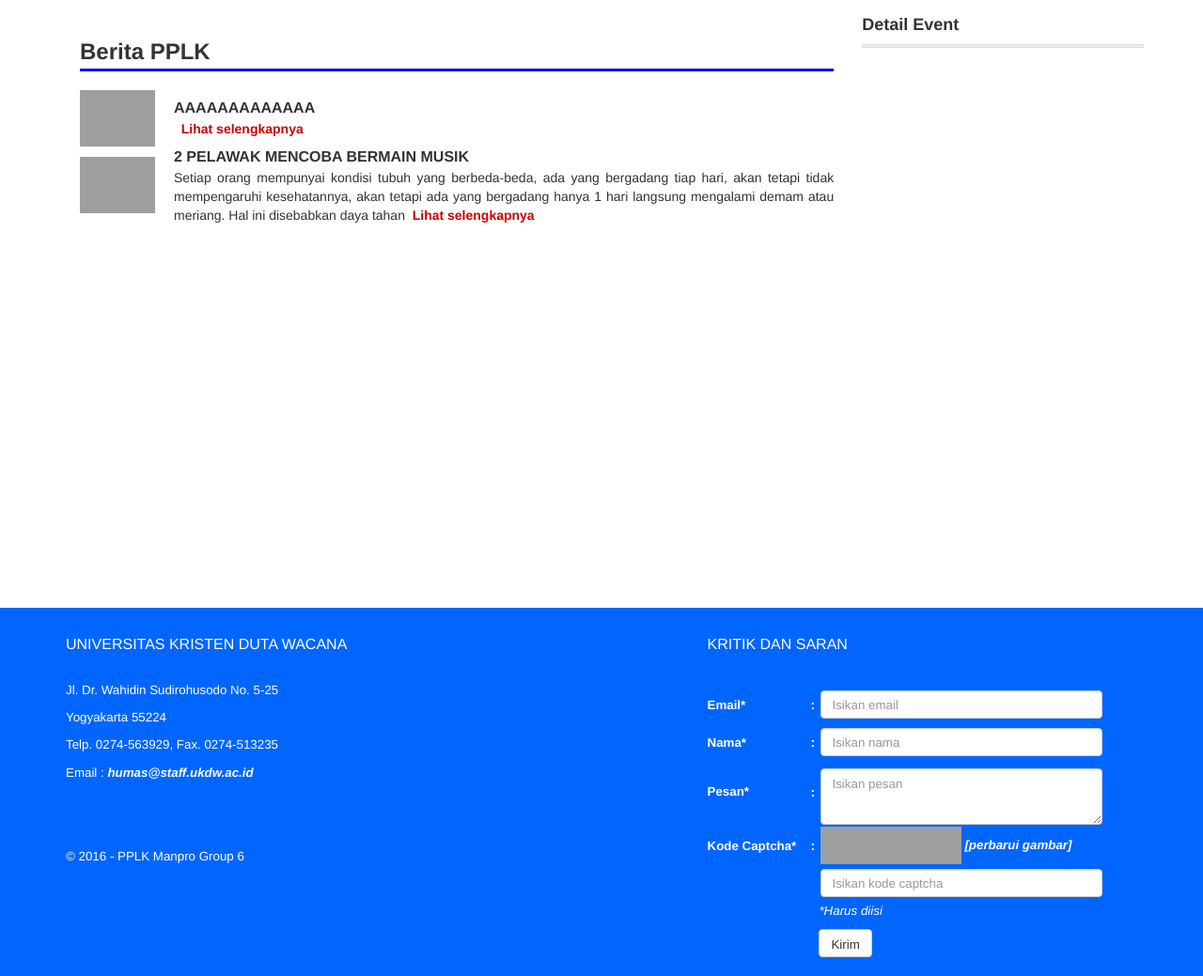
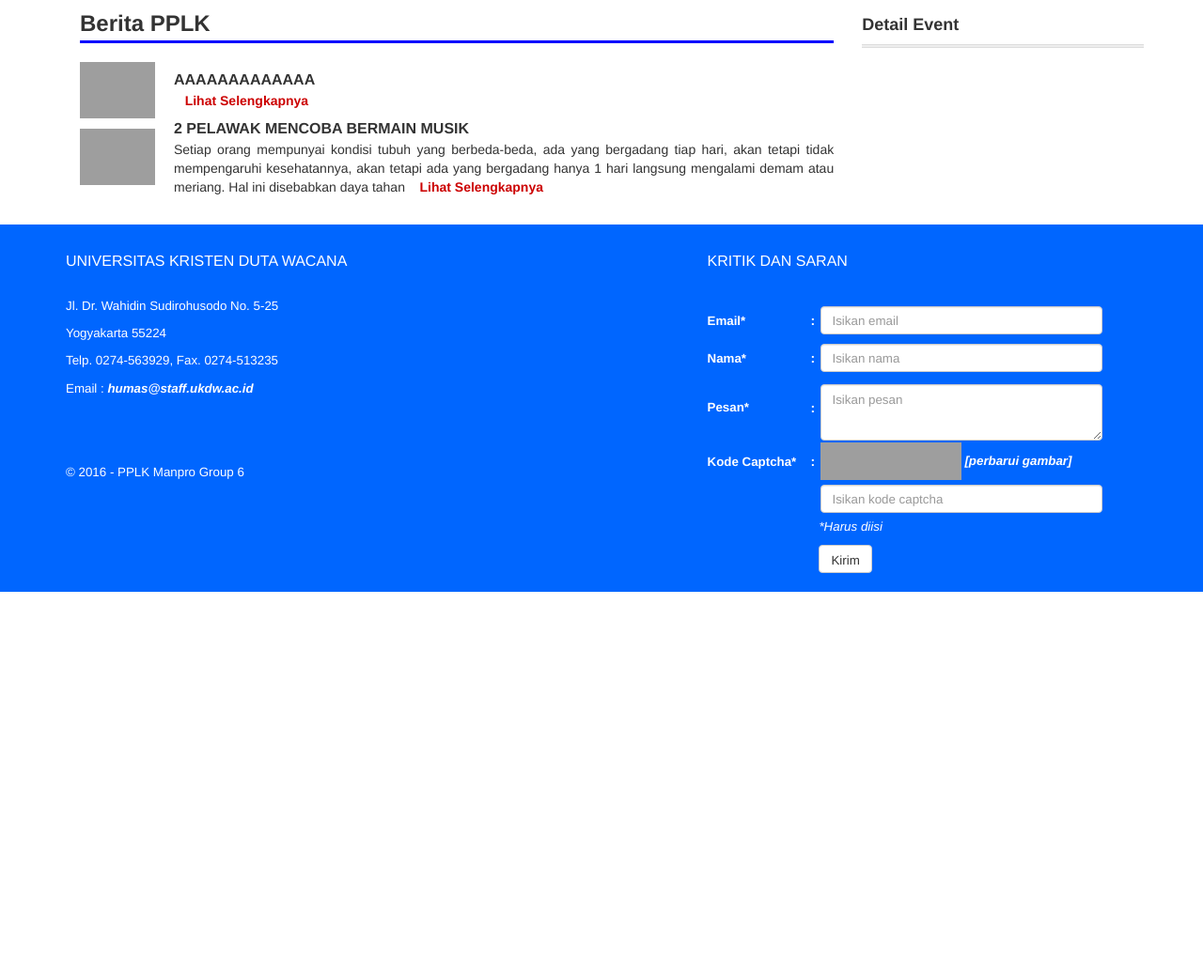
Before and after one commit to Manpro6/Manpro6.github.io, a CodeIgniter app: page /manpro6_fixed/ in a window 1280 px wide. Shown: the part 551-1590 px from the top of the page at 94% size. After the commit the page ends 1181 px from the top, so only its background shows below. Run offline with CodeIgniter, Linux system fonts and the light colour scheme; data comes from the database, SQL or seed files in the repository; some libraries are stand-ins or nearby versions; grey boxes are pictures that could not be loaded.

Commit message:
Revisi Tampilan Index (Di zoom gak ancur) Benahin tag <a> di berita

```diff
--- a/application/views/template/footer-index.php
+++ b/application/views/template/footer-index.php
@@ -4,7 +4,8 @@
       }
       else {
    ?>
-	<footer class="navbar-wrapper2" style="background-color:#0066ff;margin-top:80%;">
+   <div style="clear: both;"></div>
+	<footer class="navbar-wrapper2" style="background-color:#0066ff; margin-top: 30px;">
 		<div class="container">
 			<div class="col-md-7">
 				<br>
--- a/application/views/welcome_message.php
+++ b/application/views/welcome_message.php
@@ -25,6 +25,14 @@
     <link href="<?php echo base_url('css/fullcalendar.css')?>" rel='stylesheet' />
     <link href="<?php echo base_url('css/fullcalendar.print.css')?>" rel='stylesheet' media='print' />
     <link href="<?php echo base_url('css/carol.css')?>" rel='stylesheet' />
+    <style type="text/css">
+      .tabel-berita a {
+        color: #0099E5;
+      }
+      .tabel-berita a:hover {
+        text-decoration: underline;
+      }
+    </style>
 </head>
 <script type="text/javascript">
     $(document).ready(function() {
@@ -72,6 +80,8 @@
 		<p style="font-size:24px;">&nbsp; PUSAT PELATIHAN DAN LAYANAN KOMPUTER</p>
 		<p style="font-size:24px;">&nbsp; (PPLK)</p> -->
 		<hr>
+  </div>
+  <div class="container">
     <div class="col-md-8">
       <div id="myCarousel" class="carousel slide" data-ride="carousel">
           <ol class="carousel-indicators">
@@ -99,10 +109,23 @@
           ?>
         <?php endforeach; ?>
    <br><br>
+
+      <?php endif ?>
+
+          </div>
+          <a class="left carousel-control" href="#myCarousel" role="button" data-slide="prev">
+            <span class="glyphicon glyphicon-chevron-left" aria-hidden="true"></span>
+            <span class="sr-only">Previous</span>
+          </a>
+          <a class="right carousel-control" href="#myCarousel" role="button" data-slide="next">
+            <span class="glyphicon glyphicon-chevron-right" aria-hidden="true"></span>
+            <span class="sr-only">Next</span>
+          </a>
+      </div>
       <strong><font style="font-size:24px;">Berita PPLK</font></strong>
        <div id="line"></div>
        <br>
-   <table>
+       <table class="tabel-berita">
             <?php if($berita) : ?>
                   <?php foreach ($berita as $aaa):?>
                     <?php $isi = $aaa['isi']?>
@@ -116,7 +139,7 @@
           <tr>
             <td><img style="max-width: 100px; padding-right: 20px;" src="<?php echo base_url($aaa['gambar'])?>"></td>
             <td style="text-align:justify;"><strong style="font-size:12pt;"><?php echo strtoupper($aaa['judul']) ?></strong>
-        <br><?php echo $short  ?><a href="<?php echo site_url('berita/lihat').'/'.$aaa['id_berita'] ?>" style="color: #CC0000">&nbsp; Lihat selengkapnya</a></td>
+            <br><?php echo $short ?> &nbsp;&nbsp;<a href="<?php echo site_url('berita/lihat').'/'.$aaa['id_berita'] ?>" style="color: #CC0000"> Lihat Selengkapnya</a></td>
           </tr>
           <?php endforeach; ?>
           <?php else: ?>
@@ -124,21 +147,10 @@
               <em>Tidak ada berita untuk ditampilkan</em></td>
               </tr>
           <?php endif ?>
-      <?php endif ?>
         </table>
         <div id="pagination"><?php echo $pagination ?></div>
+    </div>
 
-		      </div>
-		      <a class="left carousel-control" href="#myCarousel" role="button" data-slide="prev">
-		        <span class="glyphicon glyphicon-chevron-left" aria-hidden="true"></span>
-		        <span class="sr-only">Previous</span>
-		      </a>
-		      <a class="right carousel-control" href="#myCarousel" role="button" data-slide="next">
-		        <span class="glyphicon glyphicon-chevron-right" aria-hidden="true"></span>
-		        <span class="sr-only">Next</span>
-		      </a>
-			</div>
-		</div>
     <div class="col-md-4">
       <div id="calendar" class="col-centered">
       <p class="lead" style="color:red;"><em><b>*Untuk melihat detail informasi, klik pada data di kalender</b></em></p>
@@ -155,6 +167,7 @@
       <p id="sampai" class="sama"></p>
       <p id="end" class="tanggal"></p>
       <p id="krg2" class="titik"></p>
+    </div>
   </div>
   </div>
 </body>
```
Also changed, not shown: application/views/berita/detail.php (+9 -1 lines). Lines whose indentation alone changed are shown as unchanged.
